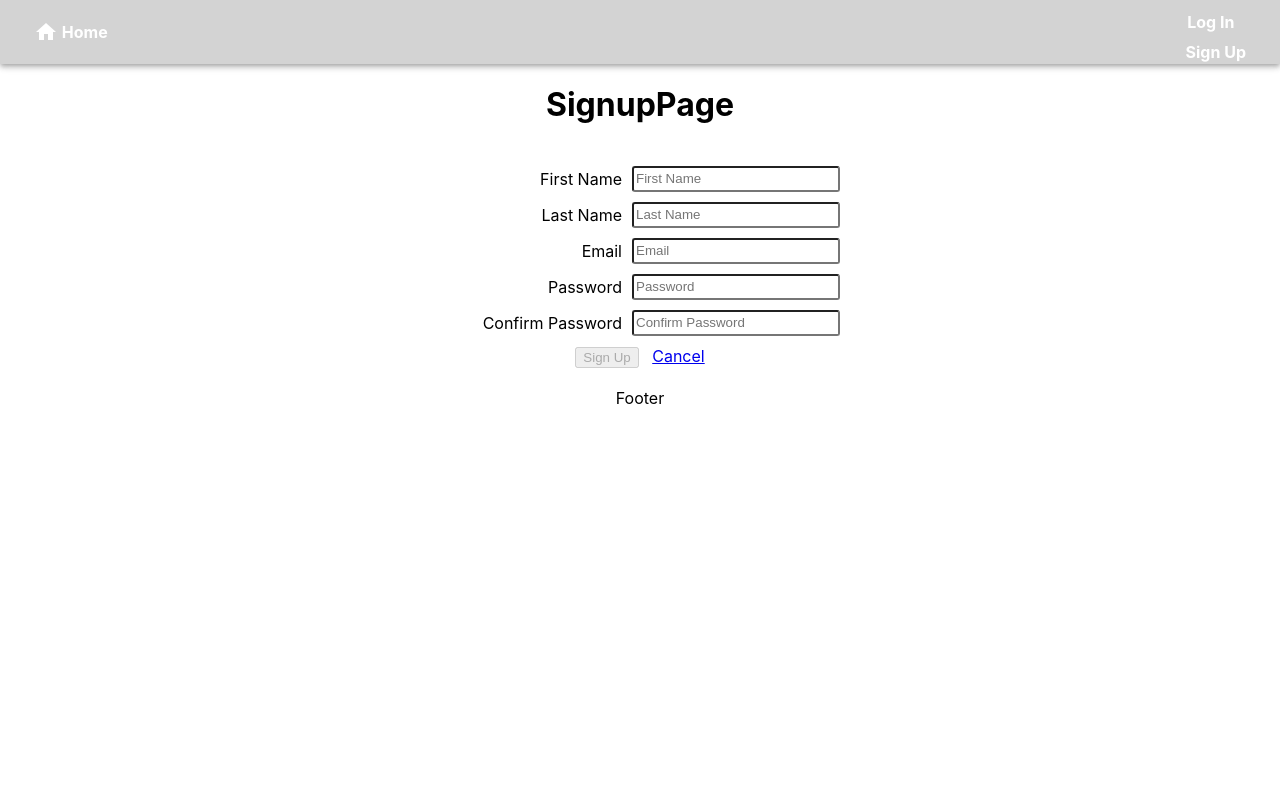
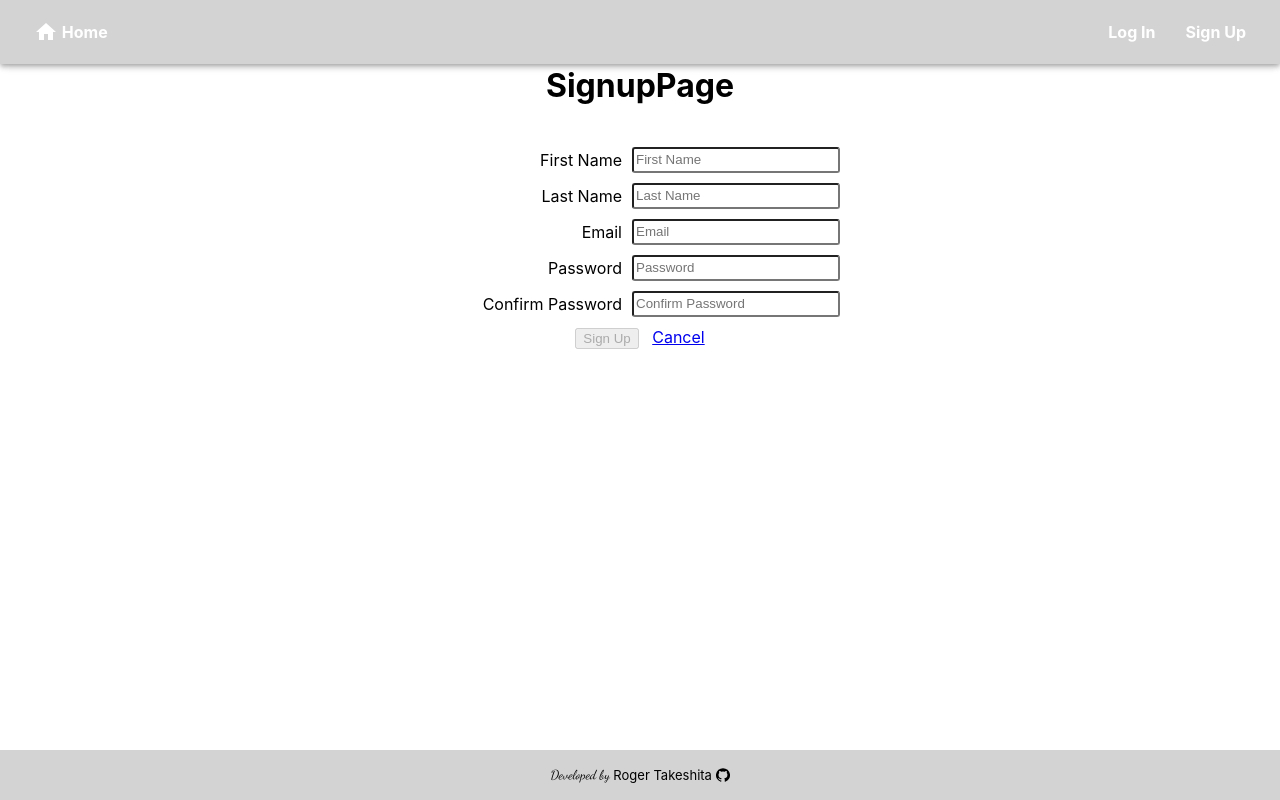
Before and after one commit to Roger-Takeshita/My_Follow-Up, a React (Create React App) app: page /signup in a window 1280 px wide. Built offline with nearby package versions, Linux system fonts and the light colour scheme.

Commit message:
Add ContactsPage and ProfilePage, update Navbar and css
- Updated Navbar, added a tooltip to "add new application" icon
- Converted normal css to SASS css

```diff
--- a/public/index.html
+++ b/public/index.html
@@ -7,6 +7,7 @@
     <meta name="theme-color" content="#000000" />
     <link rel="stylesheet" href="https://fonts.googleapis.com/css?family=Roboto:300,400,500,700&display=swap" />
     <link rel="stylesheet" href="https://fonts.googleapis.com/icon?family=Material+Icons" />
+    <link href="https://fonts.googleapis.com/css?family=Dancing+Script&display=swap" rel="stylesheet">
     <meta
       name="description"
       content="Follow-up App"
--- a/src/App.js
+++ b/src/App.js
@@ -6,7 +6,10 @@ import HomePage from './pages/HomePage/HomePage';
 import LoginPage from './pages/LoginPage/LoginPage';
 import SignupPage from './pages/SignupPage/SignupPage';
 import NewApplicationPage from './pages/NewApplicationPage/NewApplicationPage';
+import ProfilePage from './pages/ProfilePage/ProfilePage';
+import ContactsPage from './pages/ContactsPage/ContactsPage';
 import userService from './utils/userService';
+import GitHubIcon from '@material-ui/icons/GitHub';
 
 function App(props) {
     let pages = userService.getUser() ? (
@@ -17,6 +20,16 @@ function App(props) {
                 render={({ history }) => (
                     <NewApplicationPage history={history} />
                 )}
+            />
+            <Route
+                exact
+                path="/profile"
+                render={({ history }) => <ProfilePage history={history} />}
+            />
+            <Route
+                exact
+                path="/contacts"
+                render={({ history }) => <ContactsPage history={history} />}
             />
             <Route exact path="/" render={() => <HomePage />} />
             <Route render={() => <Redirect to={{ pathname: '/' }} />} />
@@ -43,7 +56,12 @@ function App(props) {
             <Navbar history={props.history} />
             <main>{pages}</main>
             <footer>
-                <div>Footer</div>
+                <div>
+                    <a href="https://github.com/roger-takeshita" target="blank">
+                        <span>Developed by</span>&nbsp;Roger Takeshita&nbsp;
+                        <GitHubIcon />
+                    </a>
+                </div>
             </footer>
         </div>
     );
--- a/src/components/Navbar/Navbar.jsx
+++ b/src/components/Navbar/Navbar.jsx
@@ -13,13 +13,13 @@ import SearchIcon from '@material-ui/icons/Search';
 import InputBase from '@material-ui/core/InputBase';
 import { connect } from 'react-redux';
 import { logoutUser } from '../../redux/user';
-import Icon from '@material-ui/core/Icon';
 import apiService from '../../utils/apiService';
+import HomeIcon from '@material-ui/icons/Home';
 import AddBoxIcon from '@material-ui/icons/AddBox';
 import ContactMailIcon from '@material-ui/icons/ContactMail';
-import TimelineIcon from '@material-ui/icons/Timeline';
 import MeetingRoomIcon from '@material-ui/icons/MeetingRoom';
 import AddCircleOutlineIcon from '@material-ui/icons/AddCircleOutline';
+import PersonIcon from '@material-ui/icons/Person';
 
 const searchReducer = (state, action) => {
     switch (action.type) {
@@ -48,6 +48,11 @@ function Navbar(props) {
             type: 'UPDATE_INPUT',
             payload: e.target
         });
+    }
+
+    function logoutFn() {
+        props.logout();
+        props.history.push('/');
     }
 
     async function keyPressed(e) {
@@ -82,17 +87,17 @@ function Navbar(props) {
             onKeyDown={toggleDrawer(side, false)}
         >
             <List>
+                <ListItem button onClick={() => props.history.push('/')}>
+                    <ListItemIcon>
+                        <HomeIcon />
+                    </ListItemIcon>
+                    <ListItemText primary="Home" />
+                </ListItem>
                 <ListItem button onClick={() => props.history.push('/new')}>
                     <ListItemIcon>
                         <AddBoxIcon />
                     </ListItemIcon>
                     <ListItemText primary="New Application" />
-                </ListItem>
-                <ListItem button onClick={() => props.history.push('/summary')}>
-                    <ListItemIcon>
-                        <TimelineIcon />
-                    </ListItemIcon>
-                    <ListItemText primary="Summary" />
                 </ListItem>
                 <ListItem
                     button
@@ -103,10 +108,16 @@ function Navbar(props) {
                     </ListItemIcon>
                     <ListItemText primary="Contacts" />
                 </ListItem>
+                <ListItem button onClick={() => props.history.push('/profile')}>
+                    <ListItemIcon>
+                        <PersonIcon />
+                    </ListItemIcon>
+                    <ListItemText primary="Profile" />
+                </ListItem>
             </List>
             <Divider />
             <List>
-                <ListItem button onClick={props.logout}>
+                <ListItem button onClick={() => logoutFn()}>
                     <ListItemIcon>
                         <MeetingRoomIcon />
                     </ListItemIcon>
@@ -118,25 +129,26 @@ function Navbar(props) {
 
     const navNotLoggedin = props.fullName ? (
         <div className="navbar-logged-user">
-            <Link className="navbar-link-tag" color="inherit" to="/new">
-                <AddCircleOutlineIcon />
-            </Link>
-            <Link
-                className="navbar-link-tag"
-                color="inherit"
-                to="#"
-                onClick={toggleDrawer('right', true)}
-            >
+            <div className="tooltip">
+                <Link color="inherit" to="/new">
+                    <AddCircleOutlineIcon />
+                </Link>
+                <div className="bottom">
+                    <h3>Add a new application</h3>
+                    <i></i>
+                </div>
+            </div>
+            <Link color="inherit" to="#" onClick={toggleDrawer('right', true)}>
                 {props.fullName} &nbsp;
                 <MenuIcon />
             </Link>
         </div>
     ) : (
         <div>
-            <Link className="navbar-link-tag" color="inherit" to="/login">
+            <Link color="inherit" to="/login">
                 Log In
             </Link>
-            <Link className="navbar-link-tag" color="inherit" to="/signup">
+            <Link color="inherit" to="/signup">
                 Sign Up
             </Link>
         </div>
@@ -146,8 +158,9 @@ function Navbar(props) {
         <div>
             <AppBar position="static">
                 <Toolbar>
-                    <Link className="navbar-link-tag" color="inherit" to="/">
-                        <Icon>home</Icon>&nbsp;Home
+                    <Link color="inherit" to="/">
+                        <HomeIcon />
+                        &nbsp;Home
                     </Link>
                     <div
                         className="navbar-search"
--- a/src/css/index.css
+++ b/src/css/index.css
@@ -1,9 +1,73 @@
 body {
   margin: 0;
+  height: 100vh;
   text-align: center;
   font-family: -apple-system, BlinkMacSystemFont, 'Segoe UI', 'Roboto', 'Oxygen', 'Ubuntu', 'Cantarell', 'Fira Sans', 'Droid Sans', 'Helvetica Neue', sans-serif;
   -webkit-font-smoothing: antialiased;
   -moz-osx-font-smoothing: grayscale;
+}
+
+#root, .App {
+  height: 100%;
+}
+
+header {
+  position: fixed !important;
+  top: 0 !important;
+  width: 100% !important;
+}
+
+header div {
+  background-color: lightgrey;
+}
+
+main {
+  height: 90%;
+  padding: 45px 0 0 0;
+}
+
+footer {
+  position: fixed;
+  bottom: 0;
+  width: 100%;
+}
+
+footer div {
+  display: -webkit-box;
+  display: -ms-flexbox;
+  display: flex;
+  -webkit-box-pack: center;
+      -ms-flex-pack: center;
+          justify-content: center;
+  -webkit-box-align: center;
+      -ms-flex-align: center;
+          align-items: center;
+  background-color: lightgray;
+  height: 50px;
+}
+
+footer div a {
+  display: -webkit-box;
+  display: -ms-flexbox;
+  display: flex;
+  -webkit-box-pack: center;
+      -ms-flex-pack: center;
+          justify-content: center;
+  -webkit-box-align: center;
+      -ms-flex-align: center;
+          align-items: center;
+  text-decoration: none;
+  color: black;
+  font-size: 13px;
+}
+
+footer div a span {
+  font-family: 'Dancing Script', cursive;
+  font-size: 13px;
+}
+
+footer div a svg {
+  font-size: 14px !important;
 }
 
 .form-login, .form-signup {
@@ -30,14 +94,10 @@ body {
   margin-right: 10px;
 }
 
-input {
+.form-input-login-signup input {
   height: 20px;
   width: 200px;
   border-radius: 3px;
-}
-
-header div {
-  background-color: lightgrey;
 }
 
 .MuiToolbar-root {
@@ -47,6 +107,19 @@ header div {
   -webkit-box-pack: justify;
       -ms-flex-pack: justify;
           justify-content: space-between;
+}
+
+.MuiToolbar-root a {
+  padding: 10px;
+  border-radius: 3px;
+  margin-left: 10px;
+  text-decoration: none;
+  font-weight: bolder;
+  color: white;
+}
+
+.MuiToolbar-root a:hover {
+  background-color: rgba(128, 128, 128, 0.15);
 }
 
 .MuiToolbar-root a:first-child {
@@ -62,18 +135,30 @@ header div {
   margin-left: 0px;
 }
 
-.MuiToolbar-root a:first-child:hover > span {
+.MuiToolbar-root a:first-child:hover svg {
   color: #6594fa;
 }
 
-.navbar-icon {
-  margin-right: 10px !important;
+.MuiToolbar-root div:last-child {
+  display: -webkit-box;
+  display: -ms-flexbox;
+  display: flex;
 }
 
 .navbar-search {
   position: relative;
   border-radius: 3px;
   margin-left: 10px;
+}
+
+.navbar-search:hover div svg {
+  color: #6594fa;
+  z-index: 1;
+}
+
+.navbar-search:focus div svg {
+  color: #6594fa;
+  z-index: 1;
 }
 
 .navbar-search-input {
@@ -90,7 +175,7 @@ header div {
   color: black !important;
 }
 
-.MuiInputBase-input:focus {
+.navbar-search-input input:focus {
   color: black !important;
 }
 
@@ -110,19 +195,6 @@ header div {
           justify-content: center;
 }
 
-.navbar-link-tag {
-  padding: 10px;
-  border-radius: 3px;
-  margin-left: 10px;
-  text-decoration: none;
-  font-weight: bolder;
-  color: white;
-}
-
-.navbar-link-tag:hover {
-  background-color: rgba(128, 128, 128, 0.15);
-}
-
 .navbar-logged-user {
   display: -webkit-box;
   display: -ms-flexbox;
@@ -135,7 +207,7 @@ header div {
           align-items: center;
 }
 
-.navbar-logged-user a:first-child:hover > svg {
+.navbar-logged-user a:first-child:hover svg {
   color: #6594fa;
 }
 
@@ -151,7 +223,7 @@ header div {
           align-items: center;
 }
 
-.navbar-logged-user a:last-child:hover > svg {
+.navbar-logged-user a:last-child:hover svg {
   color: #6594fa;
 }
 
@@ -159,7 +231,61 @@ header div {
   width: 230px;
 }
 
-.MuiButtonBase-root:hover div:first-child > svg {
+.MuiButtonBase-root:hover div:first-child svg {
   color: #6594fa;
 }
+
+.tooltip {
+  position: relative;
+}
+
+.tooltip:hover .bottom {
+  display: block;
+  visibility: visible;
+}
+
+.tooltip .bottom {
+  min-width: 200px;
+  top: 55px;
+  left: 50%;
+  -webkit-transform: translate(-50%, 0);
+          transform: translate(-50%, 0);
+  padding: 10px 20px;
+  color: #444444;
+  background-color: #EEEEEE;
+  font-weight: normal;
+  font-size: 13px;
+  border-radius: 8px;
+  position: absolute;
+  z-index: 99999999;
+  -webkit-box-sizing: border-box;
+          box-sizing: border-box;
+  -webkit-box-shadow: 0 1px 8px rgba(0, 0, 0, 0.5);
+          box-shadow: 0 1px 8px rgba(0, 0, 0, 0.5);
+  display: none;
+  visibility: hidden;
+}
+
+.tooltip .bottom i {
+  position: absolute;
+  bottom: 100%;
+  left: 50%;
+  margin-left: -12px;
+  width: 24px;
+  height: 12px;
+  overflow: hidden;
+}
+
+.tooltip .bottom i::after {
+  content: '';
+  position: absolute;
+  width: 12px;
+  height: 12px;
+  left: 50%;
+  -webkit-transform: translate(-50%, 50%) rotate(45deg);
+          transform: translate(-50%, 50%) rotate(45deg);
+  background-color: #EEEEEE;
+  -webkit-box-shadow: 0 1px 8px rgba(0, 0, 0, 0.5);
+          box-shadow: 0 1px 8px rgba(0, 0, 0, 0.5);
+}
 /*# sourceMappingURL=index.css.map */
--- a/src/css/index.scss
+++ b/src/css/index.scss
@@ -12,12 +12,55 @@ $borderRadius: 3px;
 
 body {
   margin: 0;
+  height: 100vh;
   text-align: center;
   font-family: -apple-system, BlinkMacSystemFont, 'Segoe UI', 'Roboto', 'Oxygen',
     'Ubuntu', 'Cantarell', 'Fira Sans', 'Droid Sans', 'Helvetica Neue',
     sans-serif;
   -webkit-font-smoothing: antialiased;
   -moz-osx-font-smoothing: grayscale;
+}
+
+#root, .App {
+  height: 100%;
+}
+
+header {
+  position: fixed !important;
+  top: 0 !important;
+  width: 100% !important;
+  div {
+    background-color: lightgrey;
+  }
+}
+
+main {
+  height: 90%;
+  padding: 45px 0 0 0;
+}
+
+footer {
+  position: fixed;
+  bottom: 0;
+  width: 100%;
+  div {
+    @include displayFlex(center);
+    background-color: lightgray;
+    height: 50px;
+    a {
+      @include displayFlex(center);
+      text-decoration: none;
+      color: black;
+      font-size: 13px;
+      span {
+        font-family: 'Dancing Script', cursive;
+        font-size: 13px;
+      }
+      svg {
+        font-size: 14px !important;
+      }
+    }
+  }
 }
 
 .form-login, .form-signup {
@@ -30,42 +73,54 @@ body {
 .form-input-login-signup {
   @include displayFlex(flex-end);
   margin-bottom: 10px;
-}
-
-.form-input-login-signup label {
+  label {
     margin-right: 10px;
   }
-
   input {
     height: 20px;
     width: 200px;
     border-radius: $borderRadius;
   }
-
-header div {
-  background-color: lightgrey;
 }
 
 .MuiToolbar-root {
   flex-grow: 1;
   justify-content: space-between;
-  a:first-child {
+  a {
+    padding: 10px;
+    border-radius: $borderRadius;
+    margin-left: 10px;
+    text-decoration: none;
+    font-weight: bolder;
+    color: white;
+    &:hover {
+      background-color: $navbarButtonColorHover;
+    }
+    &:first-child {
       @include displayFlex(center);
       margin-left: 0px;
     }
-  a:first-child:hover > span {
+    &:first-child:hover svg {
       color: $iconColorHover;
     }
   }
-
-.navbar-icon {
-  margin-right: 10px !important;
+  div:last-child {
+    display: flex;
+  }
 }
 
 .navbar-search {
   position: relative;
   border-radius: $borderRadius;
   margin-left: 10px;
+  &:hover div svg {
+    color: $iconColorHover;
+    z-index: 1;
+  }
+  &:focus div svg {
+    color: $iconColorHover;
+    z-index: 1;
+  }
 }
 
 .navbar-search-input {
@@ -79,10 +134,9 @@ header div {
     background-color: $navbarInputBGColor;
     color: black !important;
   }
+  input:focus {
+    color: black !important;
   }
-
-.MuiInputBase-input:focus{
-  color: black !important;
 }
 
 .navbar-search-icon {
@@ -95,27 +149,15 @@ header div {
   justify-content: center;
 }
 
-.navbar-link-tag {
-  padding: 10px;
-  border-radius: $borderRadius;
-  margin-left: 10px;
-  text-decoration: none;
-  font-weight: bolder;
-  color: white;
-  &:hover {
-    background-color: $navbarButtonColorHover;
-  }
-}
-
 .navbar-logged-user {
   @include displayFlex(center);
-  a:first-child:hover > svg {
+  a:first-child:hover svg {
     color: $iconColorHover;
   }
   a:last-child {
     @include displayFlex(center)
   }
-  a:last-child:hover > svg {
+  a:last-child:hover svg {
     color: $iconColorHover;
   }
 }
@@ -124,6 +166,53 @@ header div {
   width: 230px;
 }
 
-.MuiButtonBase-root:hover div:first-child > svg {
+.MuiButtonBase-root {
+  &:hover div:first-child svg {
     color: $iconColorHover;
   }
+}
+
+.tooltip {
+  position:relative;
+  &:hover .bottom {
+    display:block;
+    visibility: visible;
+  }
+  .bottom {
+    min-width:200px;
+    top:55px;
+    left:50%;
+    transform:translate(-50%, 0);
+    padding:10px 20px;
+    color:#444444;
+    background-color:#EEEEEE;
+    font-weight:normal;
+    font-size:13px;
+    border-radius:8px;
+    position:absolute;
+    z-index:99999999;
+    box-sizing:border-box;
+    box-shadow:0 1px 8px rgba(0,0,0,0.5);
+    display:none;
+    visibility: hidden;
+  }
+  .bottom i {
+    position:absolute;
+    bottom:100%;
+    left:50%;
+    margin-left:-12px;
+    width:24px;
+    height:12px;
+    overflow:hidden;
+  }
+  .bottom i::after {
+    content:'';
+    position:absolute;
+    width:12px;
+    height:12px;
+    left:50%;
+    transform:translate(-50%,50%) rotate(45deg);
+    background-color:#EEEEEE;
+    box-shadow:0 1px 8px rgba(0,0,0,0.5);
+  }
+}
--- /dev/null
+++ b/src/pages/ContactsPage/ContactsPage.js
@@ -0,0 +1,11 @@
+import React from 'react';
+
+function ContactsPage(props) {
+    return (
+        <div>
+            <h1>ContactsPage</h1>
+        </div>
+    );
+}
+
+export default ContactsPage;
--- /dev/null
+++ b/src/pages/ProfilePage/ProfilePage.js
@@ -0,0 +1,11 @@
+import React from 'react';
+
+function ProfilePage(props) {
+    return (
+        <div>
+            <h1>ProfilePage</h1>
+        </div>
+    );
+}
+
+export default ProfilePage;
```
Also changed, not shown: 1 other file (tests, documents, lock files or other folders). Lines whose indentation alone changed are shown as unchanged.
